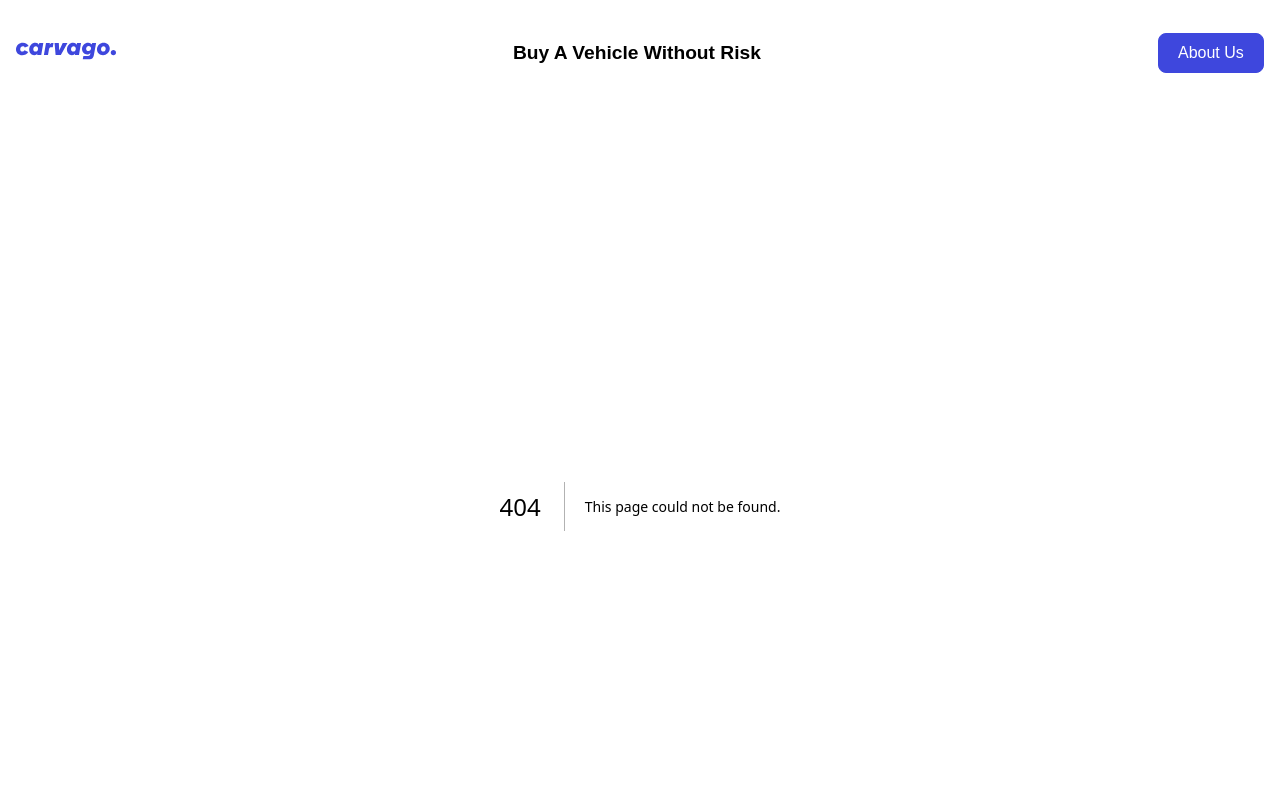
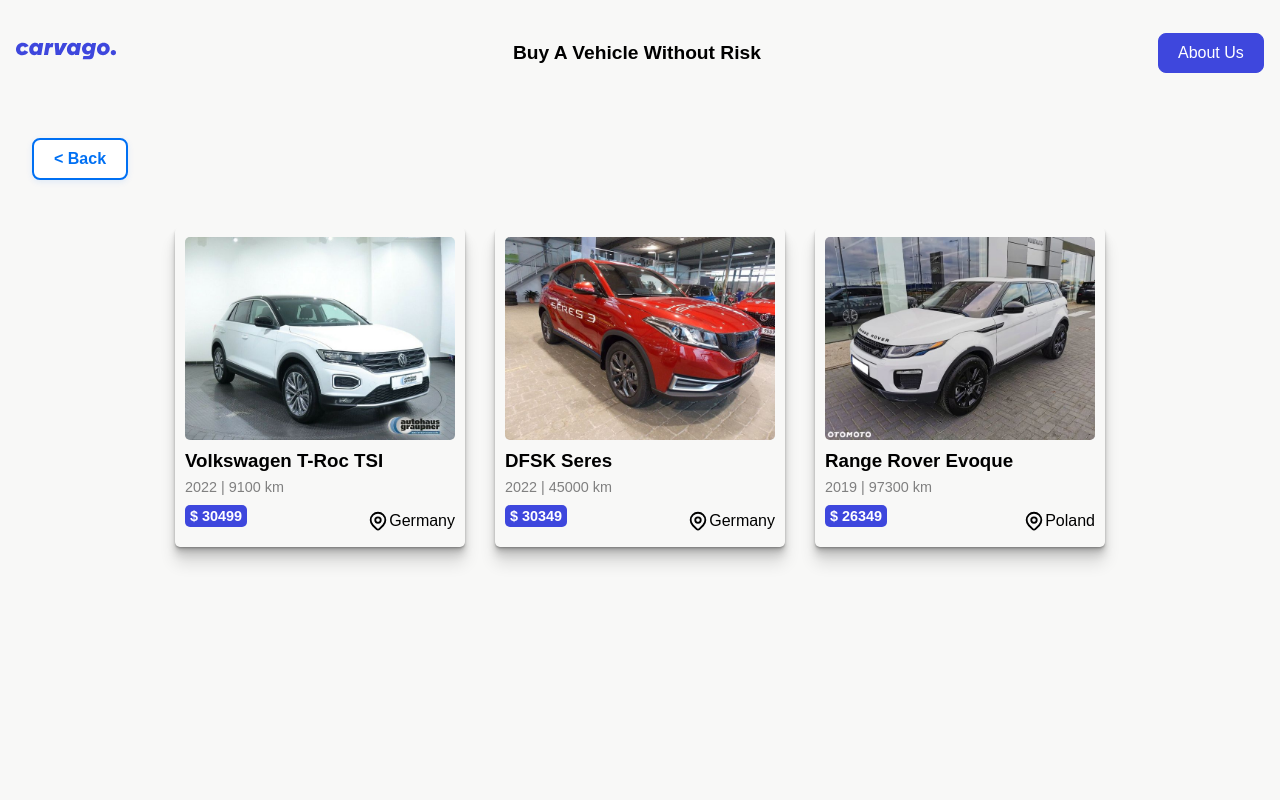
Before and after one commit to AlirezaJahangiri/carvago-simiulation, a Next.js app: page /categories/suv in a window 1280 px wide. Before the commit this address had no page. Shown: the top 800 px of the page. Built offline with nearby package versions, Linux system fonts and the light colour scheme.

Commit message:
finalize category part with their pages

```diff
--- /dev/null
+++ b/components/templates/CarList.js
@@ -0,0 +1,25 @@
+import Card from "../module/Card";
+import styles from "./CarList.module.css";
+import { useRouter } from "next/router";
+
+function CarList({ data }) {
+  const router = useRouter();
+  const backHandler = () => {
+    router.back();
+  };
+
+  return (
+    <div className={styles.container}>
+      <div className={styles.backBtn} onClick={backHandler}>
+        <span>{`< Back`}</span>
+      </div>
+      <div className={styles.cardContainer}>
+        {data.map((car) => {
+          return <Card key={car.id} {...car} />;
+        })}
+      </div>
+    </div>
+  );
+}
+
+export default CarList;
--- /dev/null
+++ b/components/templates/CarList.module.css
@@ -0,0 +1,45 @@
+.container {
+  margin-top: 2rem;
+}
+
+.backBtn {
+  margin-left: 2rem;
+}
+.backBtn span {
+  display: inline-block;
+  padding: 10px 20px;
+  border: 2px solid #0070f3;
+  border-radius: 8px;
+  background-color: white;
+  color: #0070f3;
+  font-weight: 600;
+  font-size: 16px;
+  text-decoration: none;
+  transition: all 0.3s ease;
+  box-shadow: 0 2px 6px rgba(0, 112, 243, 0.1);
+}
+.backBtn span:hover {
+  background-color: #0070f3;
+  color: white;
+  box-shadow: 0 4px 12px rgba(0, 112, 243, 0.3);
+  transform: translateY(-1px);
+}
+
+.cardContainer {
+  display: flex;
+  flex-wrap: wrap;
+  justify-content: center;
+  align-items: center;
+  margin-top: 2rem;
+}
+
+@media (max-width: 400px) {
+  .backBtn {
+    margin-left: 1rem;
+  }
+
+  .backBtn span {
+    padding: 10px 10px;
+    font-size: 0.8rem;
+  }
+}
--- /dev/null
+++ b/pages/categories/suv.js
@@ -0,0 +1,9 @@
+import CarList from "@/components/templates/CarList";
+import carsData from "@/data/carsData";
+function Suv() {
+  const suvtCars = carsData.filter((car) => car.category == "suv");
+
+  return <CarList data={suvtCars} />;
+}
+
+export default Suv;
```
Also changed, not shown: components/module/Categories.js (+9 -0 lines), pages/categories/hatchback.js (added, +9 -0 lines), pages/categories/sedan.js (added, +9 -0 lines), pages/categories/sport.js (added, +9 -0 lines).
